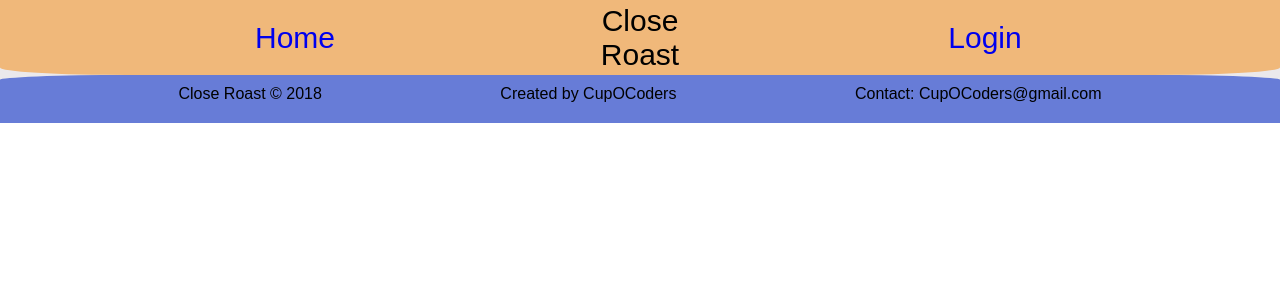
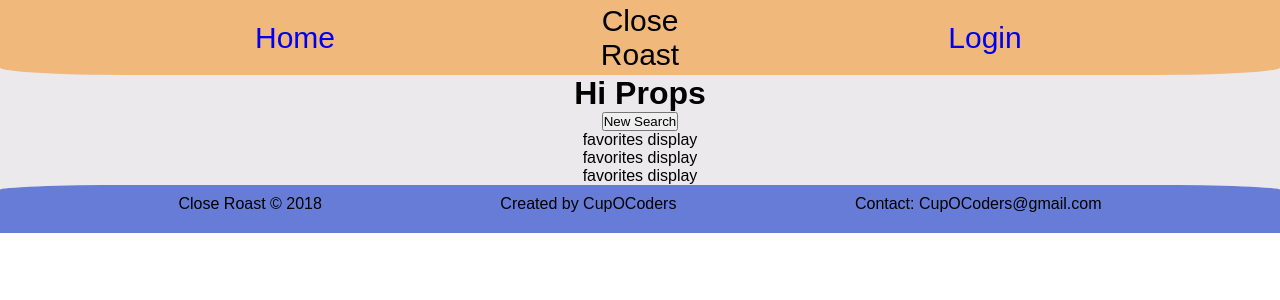
Before and after one commit to cup-o-coders/CRfrontend, a React (Create React App) app: page /User in a window 1280 px wide. Shown: the top 300 px of the page. Built offline with nearby package versions, Linux system fonts and the light colour scheme.

Commit message:
rough draft user page

```diff
--- a/src/pages/User.js
+++ b/src/pages/User.js
@@ -7,7 +7,25 @@ import {Switch, Route,Link} from 'react-router-dom'
 class User extends Component {
   render() {
     return (
-      <div></div>
+      <div className="flex-container">
+        <div className="greeting">
+          <h1>Hi Props</h1>
+        </div>
+        <div className="user-search">
+          <button type="button">New Search</button>
+        </div>
+        <div className="favorites">
+          <div className="favorites-display">
+            favorites display
+          </div>
+          <div className="favorites-display">
+            favorites display
+          </div>
+          <div className="favorites-display">
+            favorites display
+          </div>
+        </div>
+      </div>
 
     );
   }
```
Also changed, not shown: src/css/user.css (+0 -10 lines).
